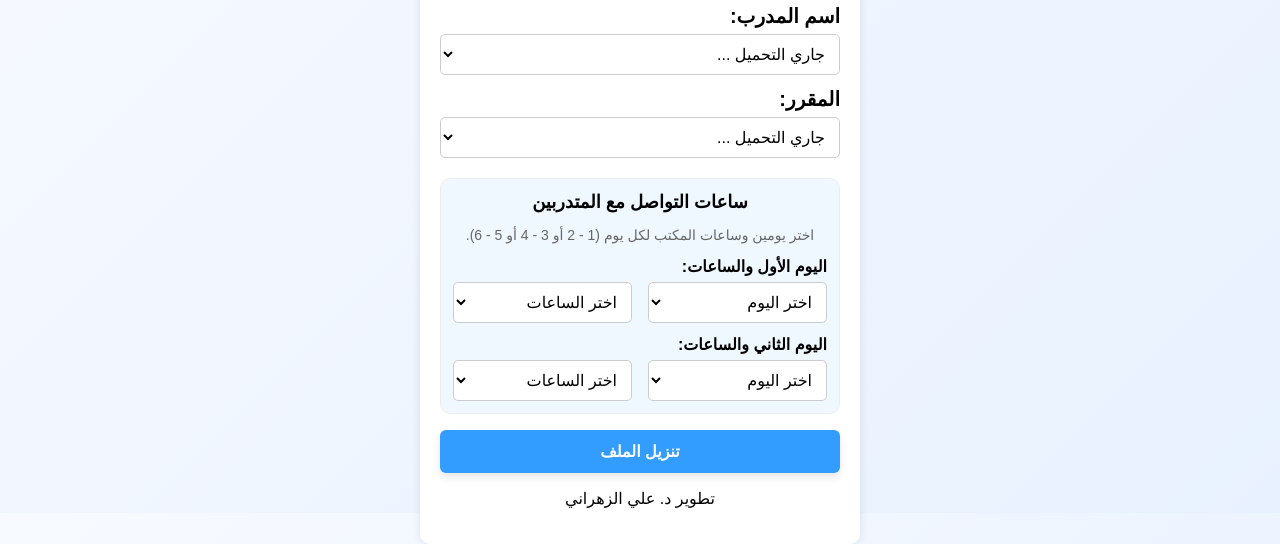
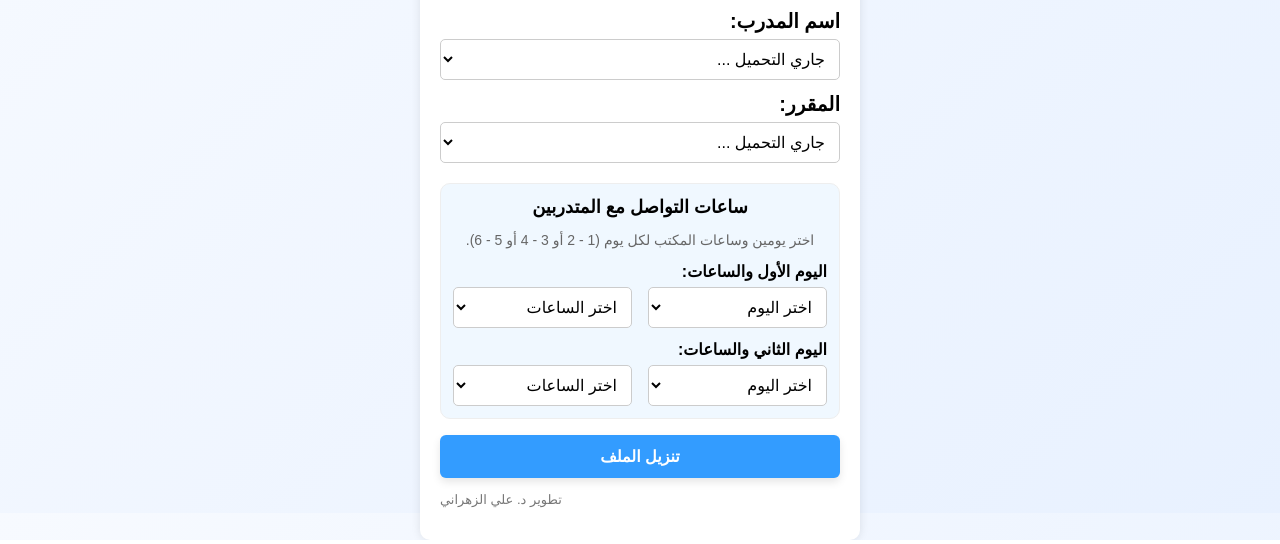
Before and after one commit to Ali-Alzahrani/tvtc, a plain HTML site: page index.html in a window 1280 px wide. Shown: the part 287-831 px from the top of the page. Drawn offline with nearby package versions, Linux system fonts and the light colour scheme; no server answers.

Commit message:
Add credits section styling to styles.css

```diff
--- a/styles.css
+++ b/styles.css
@@ -121,3 +121,10 @@ button:active {
     margin: 15px auto 30px auto;
     border-radius: 1px;
   }
+
+ .credits {
+    margin-top: 14px;
+    font-size: 13px;
+    color: #777;
+    text-align: left;
+  }
```
